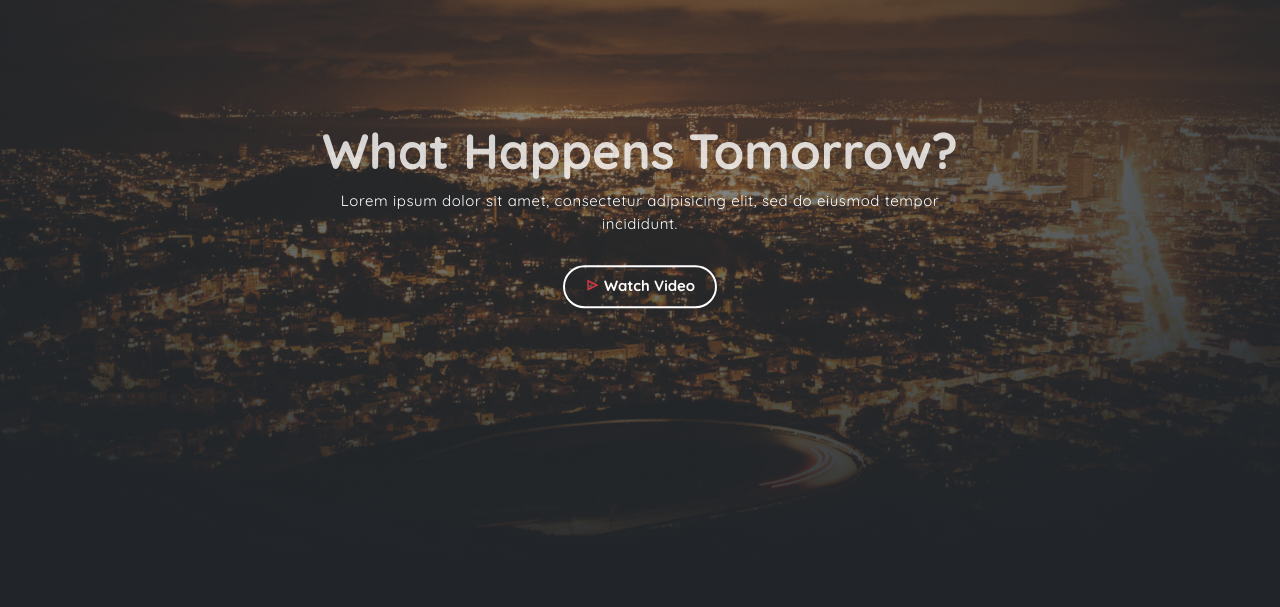
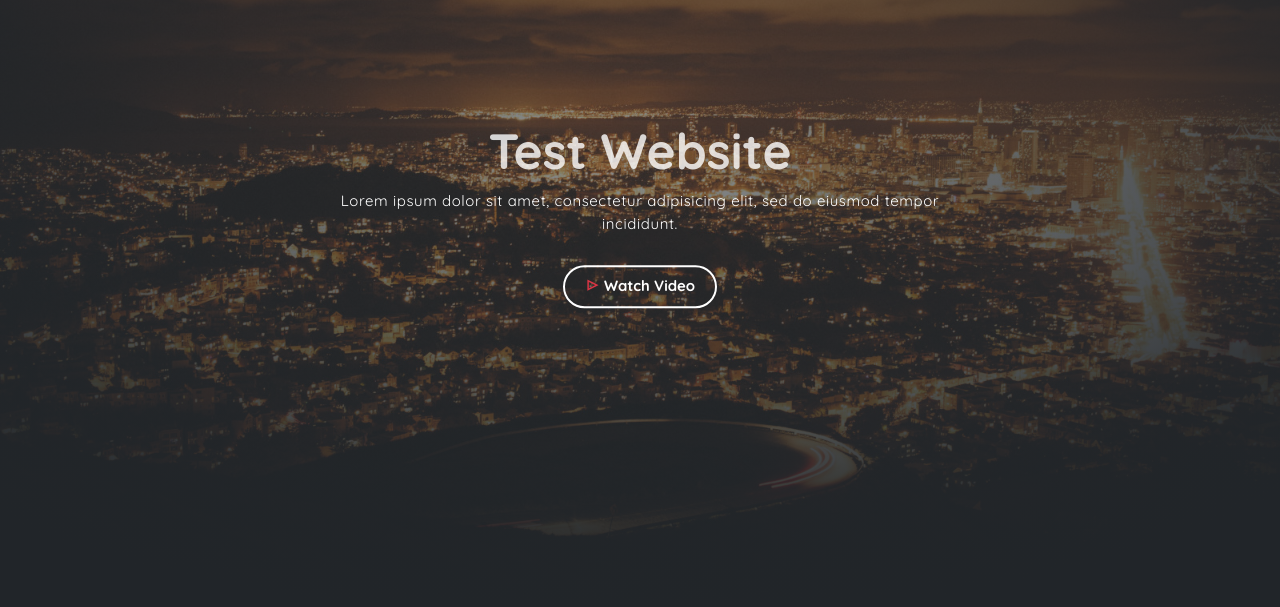
Before and after one commit to DeepakDH10/Test, a plain HTML site: page index.html in a window 1280 px wide. Shown: the part 193-800 px from the top of the page. Drawn offline with Linux system fonts and the light colour scheme.

Commit message:
Deployed

```diff
--- a/index.html
+++ b/index.html
@@ -47,7 +47,7 @@
     <header class="header">
         <div class="overlay"></div>
         <div class="header-content">
-            <h1 class="header-title">What Happens Tomorrow?</h1>
+            <h1 class="header-title">Test Website</h1>
             <p class="header-subtitle">Lorem ipsum dolor sit amet, consectetur adipisicing elit, sed do eiusmod
             tempor incididunt.</p>
 
```
